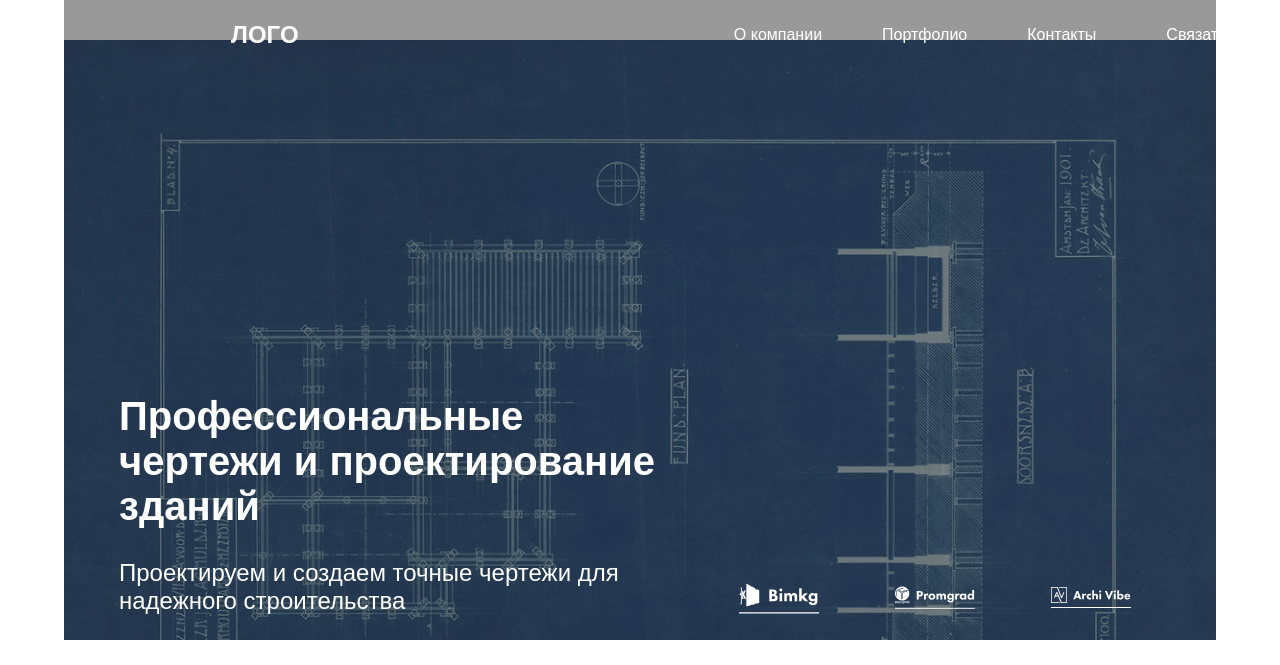
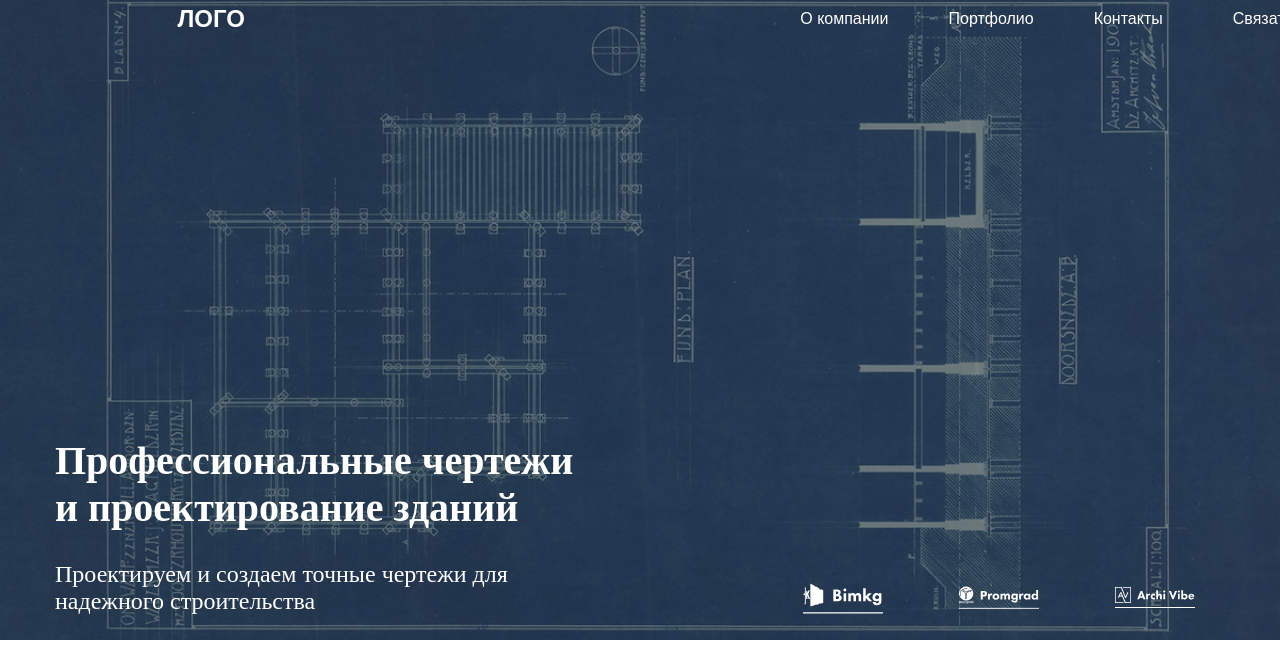
Before and after one commit to Akbotoev/Promgrad, a Next.js app: page / in a window 1280 px wide. Shown: the top 665 px of the page. Built offline with nearby package versions, Linux system fonts and the light colour scheme.

Commit message:
udpate (#5)

```diff
--- a/src/components/AboutCompany/AboutCompany.tsx
+++ b/src/components/AboutCompany/AboutCompany.tsx
@@ -2,8 +2,7 @@ import scss from "./AboutCompany.module.scss";
 
 const AboutCompany = () => {
   return (
-    <div id="about" className="container">
-    <div className={scss.AboutCompany}>
+    <div id="about" className={scss.AboutCompany}>
       <div className="container">
         <div className={scss.content}>
           <h2 className={scss.title}>О компании</h2>
@@ -41,7 +40,6 @@ const AboutCompany = () => {
         </div>
       </div>
     </div>
-    </div>
   );
 };
 
--- a/src/components/Card/Card.module.scss
+++ b/src/components/Card/Card.module.scss
@@ -1,4 +1,5 @@
 .Card {
+  margin-block: 8rem;
   .content {
     .header {
       display: flex;
--- a/src/components/Card/Card.tsx
+++ b/src/components/Card/Card.tsx
@@ -98,8 +98,7 @@ const Card = () => {
   const [quantity, setQuantity] = useState<number>(8);
 
   return (
-    <div  id="portfolio" className="container">
-    <div className={scss.Card}>
+    <div id="portfilio" className={scss.Card}>
       <div className="container">
         <div className={scss.content}>
           <div className={scss.header}>
@@ -146,7 +145,6 @@ const Card = () => {
         </div>
       </div>
     </div>
-    </div>
   );
 };
 
--- a/src/components/Header/Styles.module.scss
+++ b/src/components/Header/Styles.module.scss
@@ -4,17 +4,14 @@
   left: -10;
   width: 100%;
   display: flex;
-  justify-content:center;
+  justify-content: center;
   align-items: center;
-  padding: 16px 60px;
   color: white;
 
   .containerr {
     display: flex;
     align-items: center;
-    width: 100%;
-    max-width: 1200px;
-    // margin: 0 auto;
+    width: 90%;
   }
 
   .logo {
@@ -31,13 +28,14 @@
       color: white;
       text-decoration: none;
       font-size: 1rem;
-      transition: color 0.3s ease,background-color 0.3s ease,transform 0.3s ease;
+      transition: color 0.3s ease, background-color 0.3s ease,
+        transform 0.3s ease;
       padding: 10px 20px;
       box-sizing: border-box;
     }
-    a:hover{
+    a:hover {
       background-color: white;
-        color: #0A3D62;
+      color: #0a3d62;
       border-radius: 1px;
       transform: scale(1.1);
       cursor: pointer;
@@ -48,14 +46,14 @@
     color: white;
     text-decoration: none;
     font-size: 1rem;
-    transition: color 0.3s ease,background-color 0.3s ease,transform 0.3s ease;
+    transition: color 0.3s ease, background-color 0.3s ease, transform 0.3s ease;
     padding: 10px 20px;
     box-sizing: border-box;
     margin-left: 30px;
   }
-  .button:hover{
+  .button:hover {
     background-color: white;
-        color: #0A3D62;
+    color: #0a3d62;
     border-radius: 1px;
     transform: scale(1.1);
     cursor: pointer;
--- a/src/styles/_global.scss
+++ b/src/styles/_global.scss
@@ -11,3 +11,7 @@ button {
 html {
   scroll-behavior: smooth;
 }
+
+::-webkit-scrollbar {
+  width: 0;
+}
--- a/src/ui/Hero/Hero.tsx
+++ b/src/ui/Hero/Hero.tsx
@@ -1,24 +1,31 @@
-import { Header } from '@/components/Header';
-import styles from './Styles.module.scss';
-import Image from 'next/image';
+import { Header } from "@/components/Header";
+import styles from "./Styles.module.scss";
+import Image from "next/image";
 
 export const Hero = () => {
   return (
-    <div className="container">
     <section className={styles.hero}>
       <Header />
       <div className={styles.content}>
         <div className={styles.text}>
-            <h1 className={styles.desc}>Профессиональные чертежи и проектирование зданий</h1>
-            <p className={styles.info}>Проектируем и создаем точные чертежи для надежного строительства</p>
+          <h1 className={styles.desc}>
+            Профессиональные чертежи и проектирование зданий
+          </h1>
+          <p className={styles.info}>
+            Проектируем и создаем точные чертежи для надежного строительства
+          </p>
         </div>
         <div className={styles.icons}>
           <img src="/images/Bilim.svg" alt="Bimkg" width={80} height={40} />
           <img src="/images/prom.svg" alt="Promgrad" width={80} height={40} />
-            <img src="/images/Archi.svg" alt="Archi Vibe" width={80} height={40} />
+          <img
+            src="/images/Archi.svg"
+            alt="Archi Vibe"
+            width={80}
+            height={40}
+          />
         </div>
       </div>
     </section>
-    </div>
   );
 };
--- a/src/ui/Hero/Styles.module.scss
+++ b/src/ui/Hero/Styles.module.scss
@@ -1,16 +1,14 @@
 .hero {
-    background: url('/images/housePage.png') no-repeat center center/cover;
+  background: url("/images/housePage.png") no-repeat center center/cover;
   min-height: 80vh;
   display: flex;
   flex-direction: column;
   justify-content: space-between;
   align-items: flex-start;
   padding: 0 55px 25px;
-    max-width: 1200px;
   margin: 0 auto;
   position: relative;
   overflow: hidden;
-    background-position: center 40px;
 }
 
 .hero::before {
@@ -19,7 +17,6 @@
   inset: 0;
   background: rgba(0, 0, 0, 0.4);
   z-index: 0;
-    clip-path: inset(40 0 0 0);
 }
 
 .hero > * {
@@ -34,15 +31,13 @@
   margin-top: 100px;
 }
 
-
 .text {
   max-width: 550px;
   flex-grow: 1;
-
 }
 
 .desc {
-    font-size:2.5rem;
+  font-size: 2.5rem;
   font-weight: bold;
   color: white;
 }
```
Also changed, not shown: src/components/Header/Header.tsx (+5 -4 lines). Lines whose indentation alone changed are shown as unchanged.
